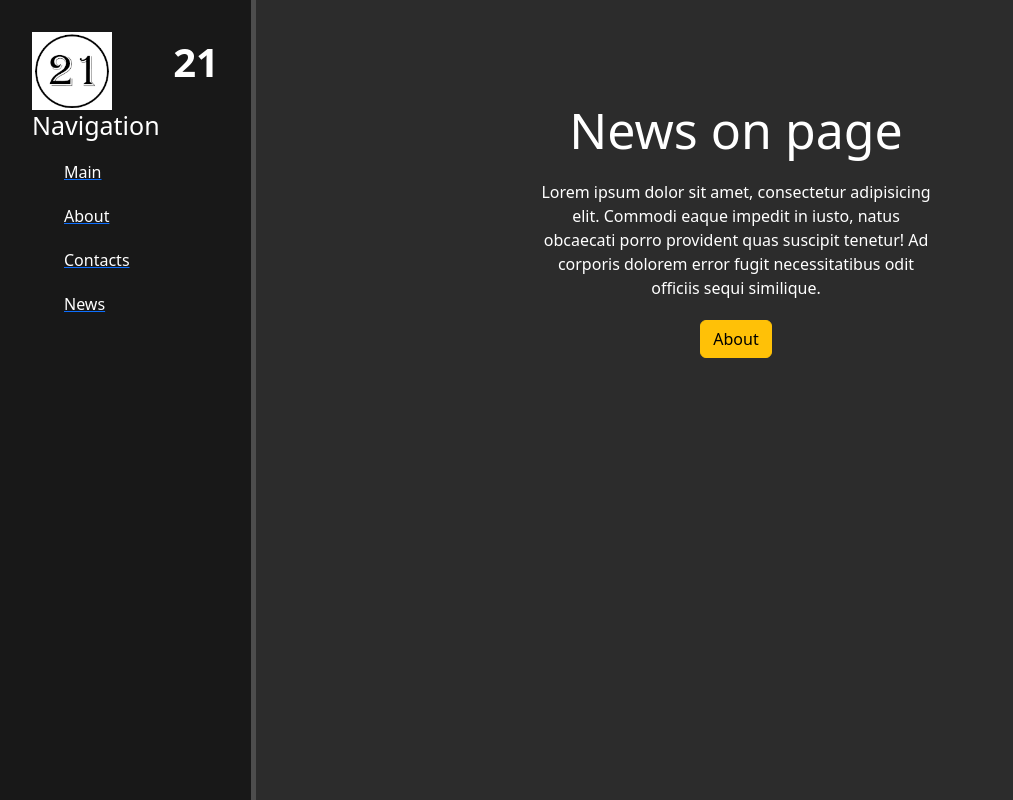
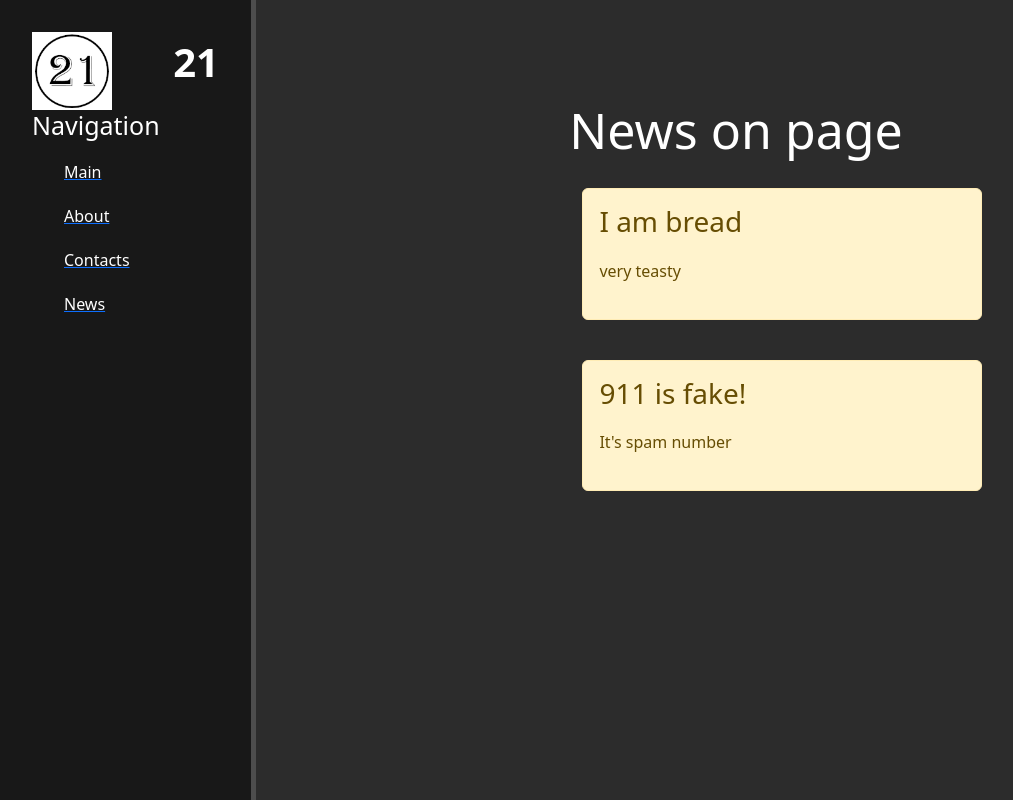
Before and after one commit to KonstantinAntoniadi/newsDjango, a Django app: page /news/ in a window 1280 px wide. Shown: the whole page, without its empty margins (0-1013 px from the left). Run offline with Django 4.2, Linux system fonts and the light colour scheme; data comes from the database, SQL or seed files in the repository; both versions use the stored data as it was after the commit.

Commit message:
add news

```diff
--- a/main/static/main/css/main.css
+++ b/main/static/main/css/main.css
@@ -55,3 +55,11 @@ main .features{
 
 main .features h1 {font-size: 50px}
 main .features p {max-width: 400px; margin: 20px auto;}
+
+.alert-warning{
+    float: left;
+    clear: both;
+    width: 400px;
+    margin: 20px 34%;
+    text-align: left;
+}
--- a/news/templates/news/news.html
+++ b/news/templates/news/news.html
@@ -7,9 +7,11 @@
 {% block content %}
     <div class="features">
         <h1>{{ title }}</h1>
-        <p>Lorem ipsum dolor sit amet, consectetur adipisicing elit. Commodi eaque impedit in iusto, natus obcaecati
-            porro provident quas suscipit tenetur! Ad corporis dolorem error fugit necessitatibus odit officiis sequi
-            similique.</p>
-        <button class="btn btn-warning">About</button>
+        {% for el in news %}
+            <div class="alert alert-warning">
+                <h3>{{ el.title }}</h3>
+                <p>{{ el.anons  }}</p>
+            </div>
+        {% endfor %}
     </div>
 {% endblock %}
--- a/news/views.py
+++ b/news/views.py
@@ -1,7 +1,9 @@
 from django.shortcuts import render
-
+from .models import Articles
 def news_home(request):
-    data ={
-        'title': 'News on page'
+    news = Articles.objects.all()
+    data = {
+        'title': 'News on page',
+        'news': news
     }
     return render(request, 'news/news.html', data)
```
Also changed, not shown: db.sqlite3.
